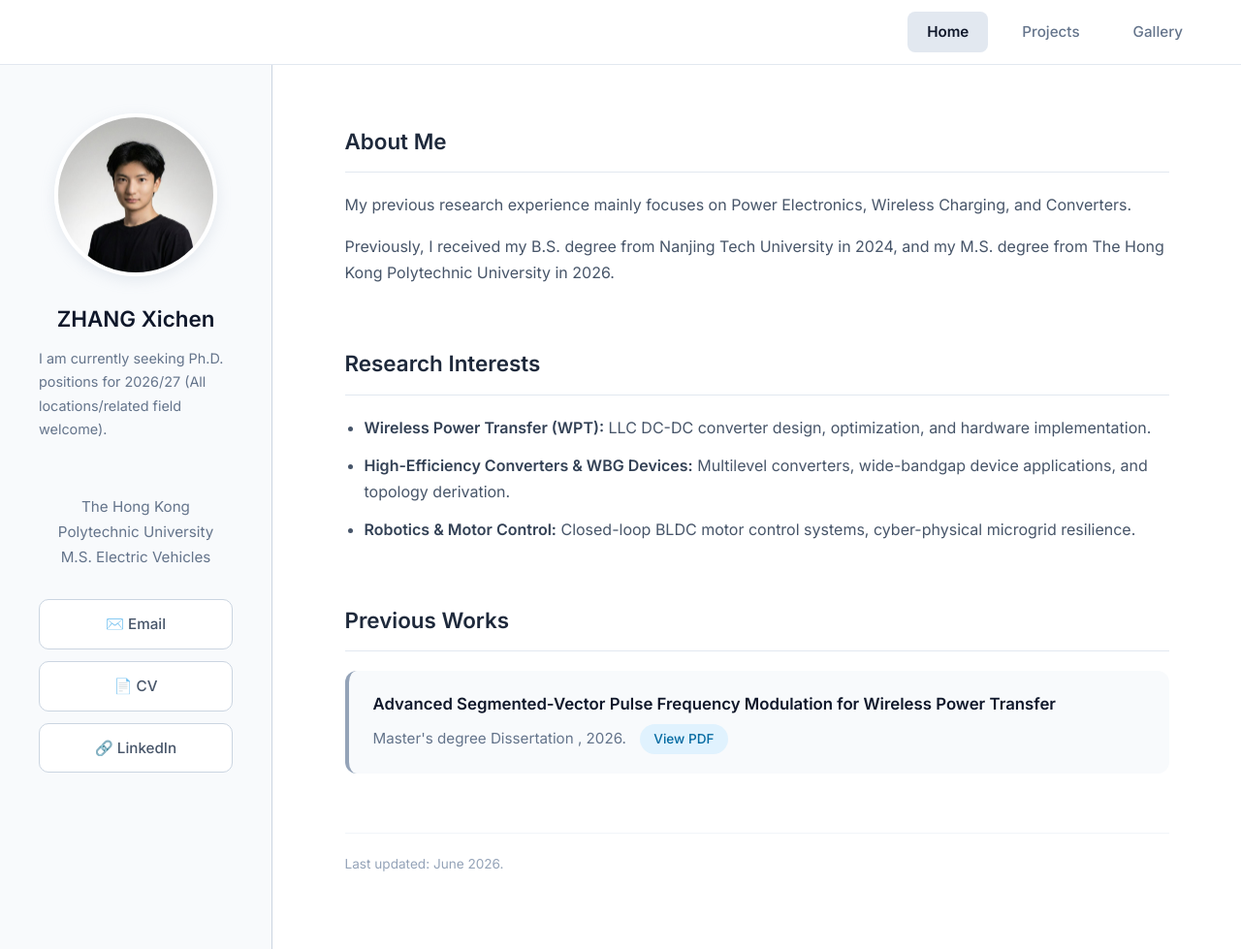
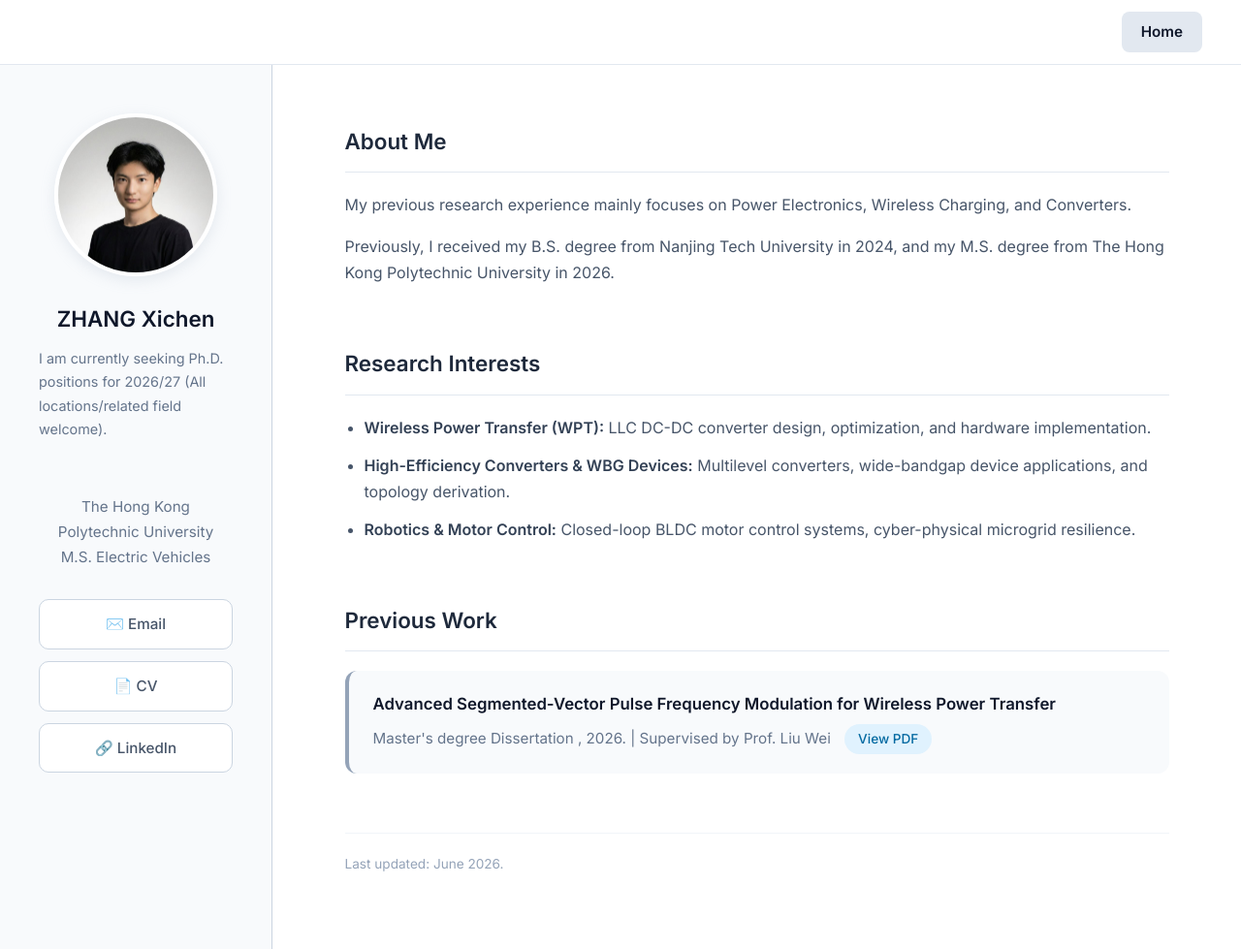
Before and after one commit to TheoryOfTheWest/TheoryOfTheWest.github.io, a plain HTML site: page index.html in a window 1280 px wide. Shown: the whole page at 97% size. Drawn offline with Linux system fonts and the light colour scheme.

Commit message:
Update index.html

```diff
--- a/index.html
+++ b/index.html
@@ -259,8 +259,8 @@
 <nav class="global-nav">
     <div class="nav-inner">
         <a href="index.html" class="active">Home</a>
-        <a href="projects.html">Projects</a>
-        <a href="gallery.html">Gallery</a>
+        <!-- === <a href="projects.html">Projects</a> === -->
+        <!-- === <a href="gallery.html">Gallery</a> === -->
     </div>
 </nav>
 
@@ -308,12 +308,12 @@
             </section>
 
             <section id="publications">
-                <h2>Previous Works</h2>
+                <h2>Previous Work</h2>
 
                 <div class="pub-item">
                     <div class="pub-title">Advanced Segmented-Vector Pulse Frequency Modulation for Wireless Power Transfer</div>
                     <div style="font-size: 0.95rem; color: #64748b;">
-                        Master's degree Dissertation , 2026.
+                        Master's degree Dissertation , 2026.   |    Supervised by Prof. Liu Wei
                         <a class="doc-link" href="documents/ASVPFM.pdf" target="_blank">View PDF</a>
                     </div>
                 </div>
```
